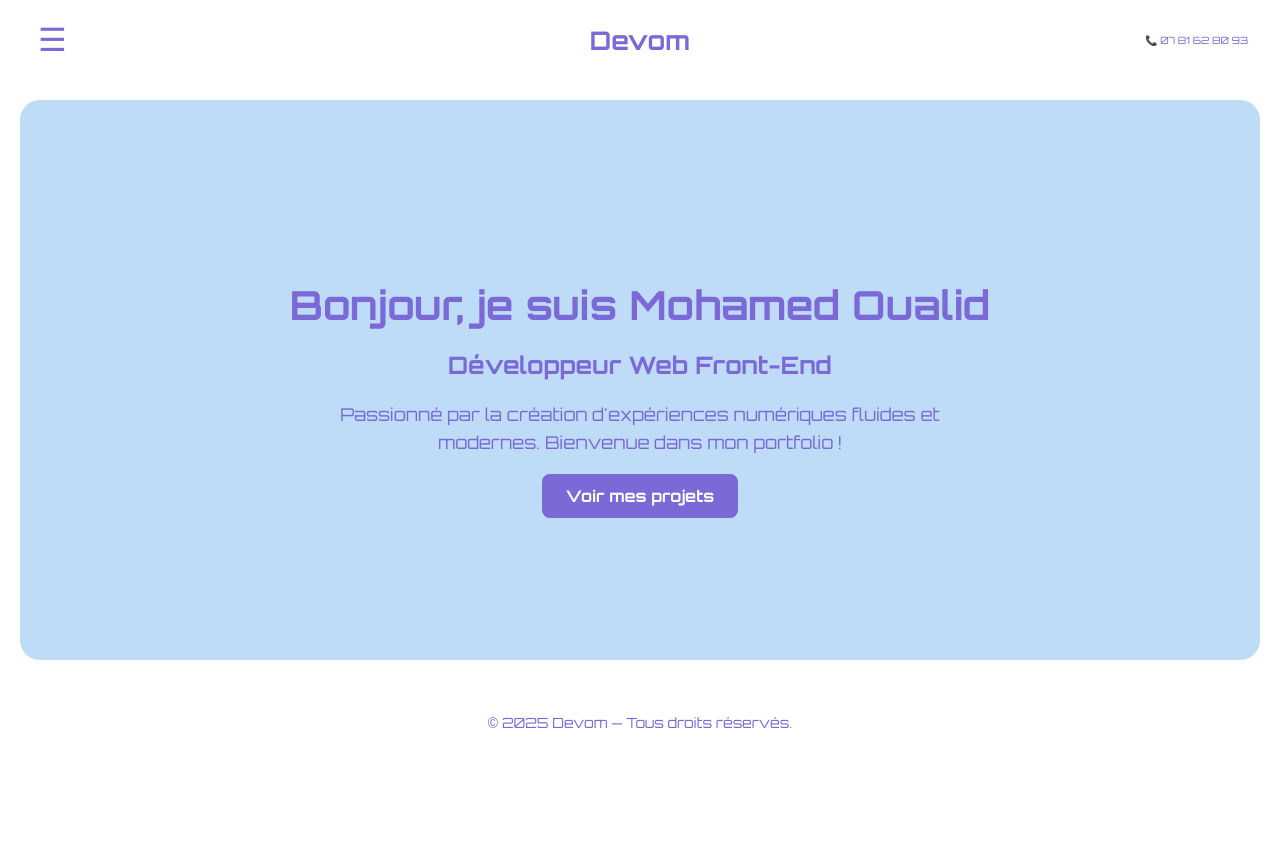
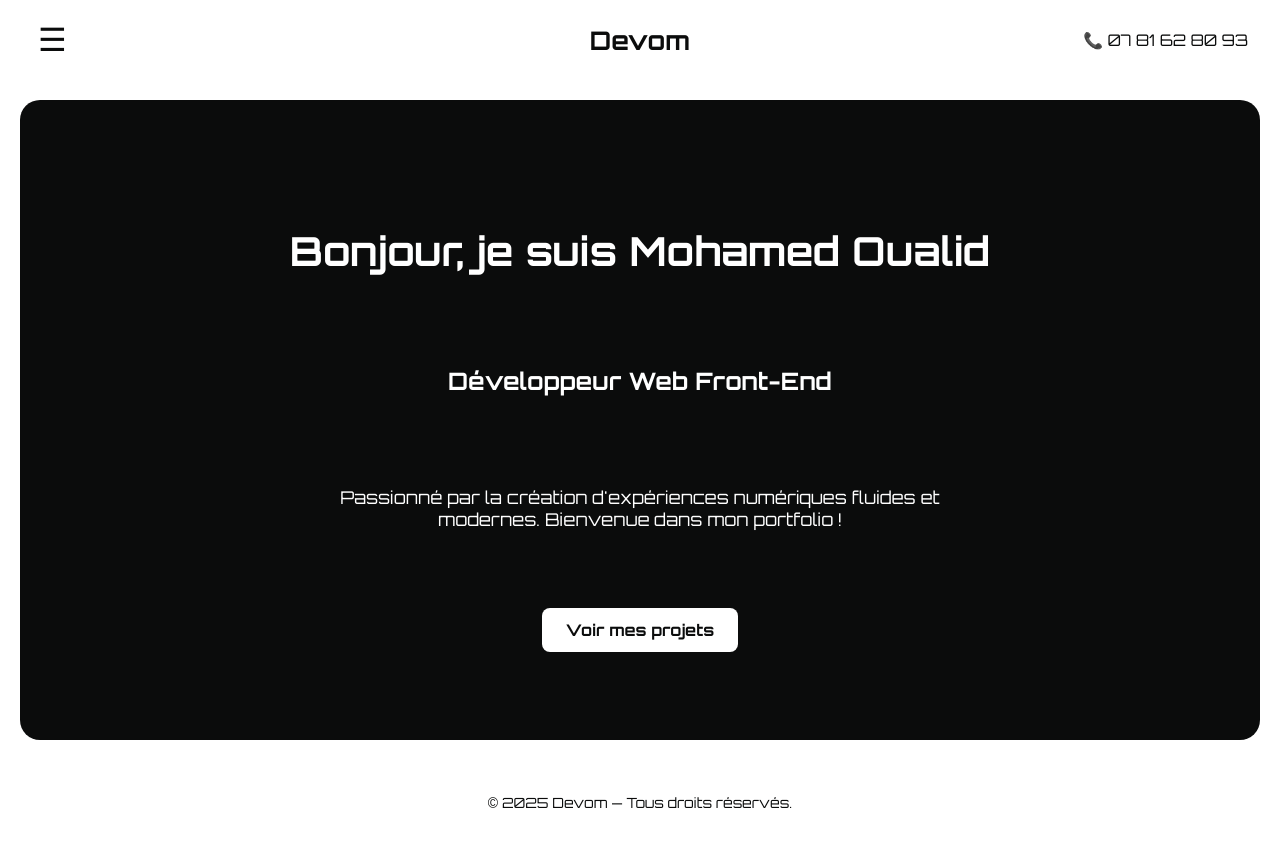
Before and after one commit to Mohoua93/devom, a React (Create React App) app: page / in a window 1280 px wide. Before the commit the page ends 800 px from the top, so only its background shows below. Built offline with nearby package versions, Linux system fonts and the light colour scheme.

Commit message:
Changement de couleurs sur toutes les pages

```diff
--- a/src/styles/About.css
+++ b/src/styles/About.css
@@ -7,7 +7,7 @@
 
   .about-container {
     height: 460px;
-    background-color: #bedbf8;
+    background-color: #0b0c0c;
     padding: 25px;
     margin: 20px;
     border-radius: 20px;
@@ -16,20 +16,20 @@
   .about h1 {
     font-size: 2.5rem;
     margin-bottom: 20px;
-    color: #7a69d6;
+    color: #ffffff;
   }
 
   .about p {
     font-size: 1.1rem;
     line-height: 1.8;
     margin-bottom: 16px;
-    color: #7a69d6;
+    color: #ffffff;
   }
 
   .about .signature {
     text-align: right;
     font-style: italic;
-    color: #7a69d6;
+    color: #ffffff;
     margin-top: 30px;
   }
 
--- a/src/styles/Contact.css
+++ b/src/styles/Contact.css
@@ -1,7 +1,7 @@
 /* Contact.css */
   .contact-container {
     min-height: 60vh;
-    background-color: #bedbf8;
+    background-color: #0b0c0c;
     display: flex;
     flex-direction: column;
     justify-content: center;
@@ -14,7 +14,7 @@
   .contact-title {
     font-size: 2rem;
     font-weight: 700;
-    color: #7a69d6;
+    color: #ffffff;
     margin-bottom: 1.5rem;
   }
 
@@ -40,7 +40,7 @@
   .contact-form input:focus,
   .contact-form textarea:focus {
     outline: none;
-    border-color: #7a69d6;
+    border-color: #ffffff;
     box-shadow: 0 0 0 3px rgba(99, 102, 241, 0.2);
   }
 
@@ -52,8 +52,8 @@
   .contact-form button {
     width: 50%;
     padding: 0.75rem 1rem;
-    background-color: #7a69d6;
-    color: #ffffff;
+    background-color: white;
+    color: #0b0c0c;
     border: none;
     border-radius: 0.75rem;
     cursor: pointer;
@@ -62,7 +62,7 @@
   }
 
   .contact-form button:hover {
-    background-color: #7a69d6;
+    background-color: #ffffff;
     transform: translateY(-2px);
   }
 
--- a/src/styles/Footer.css
+++ b/src/styles/Footer.css
@@ -2,6 +2,6 @@
     text-align: center;
     padding: 20px;
     background-color: white;
-    color: #7a69d6;
+    color: #0b0c0c;
     font-size: 14px;
   }
--- a/src/styles/Home.css
+++ b/src/styles/Home.css
@@ -2,43 +2,43 @@
     display: flex;
     align-items: center;
     justify-content: center;
-    height: 70vh;
+    height: 80vh;
     text-align: center;
     padding: 0 20px;
-    background-color: #bedbf8;
+    background-color: #0b0c0c;
     margin: 20px;
     border-radius: 20px;
   }
 
   .home-content h1 {
     font-size: 2.5rem;
-    margin-bottom: 10px;
-    color: #7a69d6;
+    margin-bottom: 90px;
+    color: #ffffff;
   }
 
   .home-content h2 {
     font-size: 1.5rem;
-    margin-bottom: 20px;
-    color: #7a69d6;
+    margin-bottom: 90px;
+    color: #ffffff;
   }
 
   .home-content p {
     max-width: 600px;
     margin: 0 auto 30px;
+    margin-bottom: 90px;
     font-size: 1.1rem;
-    line-height: 1.6;
-    color: #7a69d6;
+    color: #ffffff;
   }
 
   .highlight {
-    color: #7a69d6;
+    color: #ffffff;
     font-weight: bold;
   }
 
   .btn {
     padding: 12px 24px;
-    background-color: #7a69d6;
-    color: white;
+    background-color: #ffffff;
+    color: #0b0c0c;
     border-radius: 8px;
     text-decoration: none;
     font-weight: bold;
--- a/src/styles/Navbar.css
+++ b/src/styles/Navbar.css
@@ -6,7 +6,7 @@
 
 .navbar-phone {
   font-weight: 500;
-  color: #7a69d6;
+  color: #0b0c0c;
   text-decoration: none;
 }
 
@@ -44,12 +44,12 @@
 .navbar-logo {
   display: flex;
   align-items: center;
-  color: #7a69d6;
+  color: #0b0c0c;
   font-size: x-large;
 }
 
 .navbar-link {
-  color: #7a69d6;
+  color: #0b0c0c;
   text-decoration: auto;
   font-weight: 500;
   transition: color 0.3s ease;
@@ -99,14 +99,14 @@ body.body-compact {
   background: none;
   border: none;
   cursor: pointer;
-  color: #7a69d6;
+  color: #0b0c0c;
 }
 
 /* Téléphone à droite */
 .navbar-phone-right {
-  font-size: x-small;
+  font-size: medium;
   font-weight: 500;
-  color: #7a69d6;
+  color: #0b0c0c;
   text-decoration: none;
   white-space: nowrap;
 }
@@ -118,7 +118,7 @@ body.body-compact {
   transform: translateX(-50%);
   font-size: 1.5rem;
   font-weight: bold;
-  color: #7a69d6;
+  color: #0b0c0c;
 }
 
 /* Conteneur global */
--- a/src/styles/Project.css
+++ b/src/styles/Project.css
@@ -1,7 +1,7 @@
 .projet-container {
   padding: 2rem;
   text-align: center;
-  background-color: #bedbf8;
+  background-color: #0b0c0c;
   margin: 20px;
   border-radius: 20px;
 }
@@ -13,7 +13,7 @@
   margin-top: 2rem;
 }
 .title-project {
-  color: #7a69d6;
+  color: #ffffff;
 }
 .project-card {
   display: block;
```
